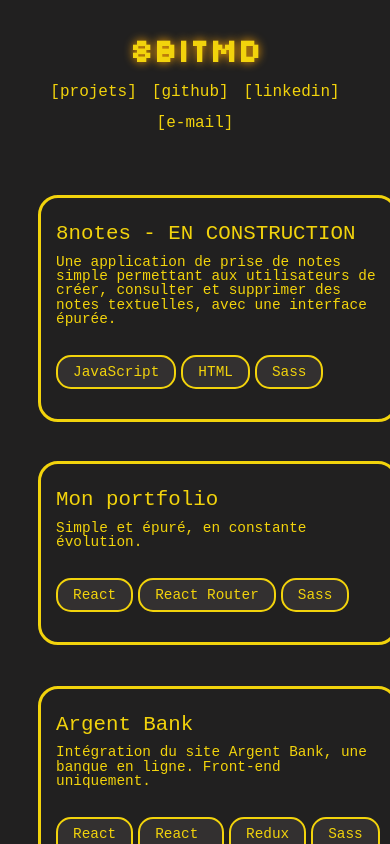
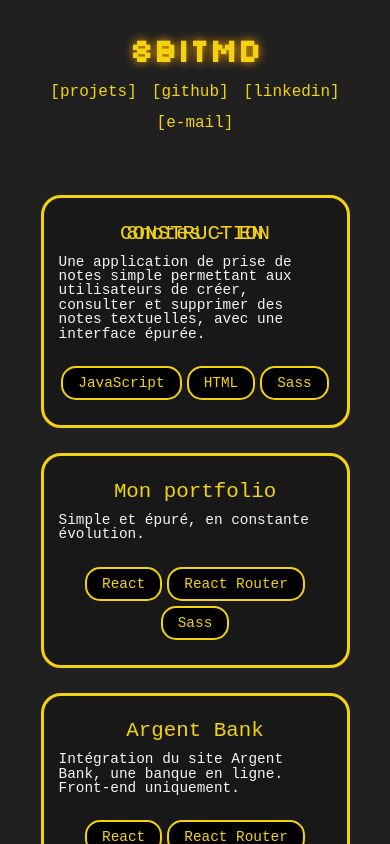
Before and after one commit to 8bitmd/portfolio, a React (Create React App) app: page /projets in a window 390 px wide. Shown: the top 844 px of the page. Built offline with nearby package versions, Linux system fonts and the light colour scheme.

Commit message:
Update styles for projects: adjust layout and visual clarity for desktop and mobile

```diff
--- a/src/assets/styles/style.css
+++ b/src/assets/styles/style.css
@@ -87,32 +87,59 @@ section h2:not(:first-of-type) {
   display: flex;
   flex-wrap: wrap;
   flex-direction: column;
+  justify-items: center;
   justify-content: center;
+  align-items: center;
   gap: 25px;
 }
 .projects .project-card {
   border-radius: 20px;
   border: solid #f2d30c;
   padding: 15px;
+  width: 70vw;
+  background-color: #181818;
 }
 .projects .project-card_title {
   font-size: 1.3em;
   line-height: 0;
 }
+@media (max-width: 500px) {
+  .projects .project-card_title {
+    text-align: center;
+  }
+}
 .projects .project-card_description {
   font-size: 0.9em;
   line-height: 1;
+  color: #f5f5f5;
+  margin-left: 10px;
+}
+@media (max-width: 500px) {
+  .projects .project-card_description {
+    margin-left: 0;
+  }
 }
 .projects .project-card_tools {
   display: flex;
+  justify-content: right;
   gap: 5px;
+  flex-wrap: wrap;
+  margin-top: 25px;
+  margin-bottom: 10px;
+}
+@media (max-width: 500px) {
+  .projects .project-card_tools {
+    justify-content: center;
+  }
 }
 .projects .project-card_tools p {
   font-size: 0.9em;
   padding: 7px 15px 7px 15px;
   border: solid 2px #f2d30c;
   border-radius: 15px;
-  background-color: #333030;
+  background-color: #000000;
+  white-space: nowrap;
+  margin: 0;
 }
 
 .nomatch {
--- a/src/assets/styles/style.sass
+++ b/src/assets/styles/style.sass
@@ -68,27 +68,45 @@ section h2:not(:first-of-type)
   display: flex
   flex-wrap: wrap
   flex-direction: column
+  justify-items: center
   justify-content: center
+  align-items: center
   gap: 25px
   .project-card
     border-radius: 20px
     border: solid $yellow
     padding: 15px
+    width: 70vw
+    background-color: #181818
     &_title
       font-size: 1.3em
       line-height: 0
+      @media (max-width: 500px)
+        text-align: center
     &_description
       font-size: 0.9em
       line-height: 1
+      color: #f5f5f5
+      margin-left: 10px
+      @media (max-width: 500px)
+        margin-left: 0
     &_tools
       display: flex
+      justify-content: right
       gap: 5px
+      flex-wrap: wrap
+      margin-top: 25px
+      margin-bottom: 10px
+      @media (max-width: 500px)
+        justify-content: center
       p
         font-size: 0.9em
         padding: 7px 15px 7px 15px
         border: solid 2px $yellow
         border-radius: 15px
-        background-color: #333030
+        background-color: #000000
+        white-space: nowrap
+        margin: 0
 
 .nomatch
   display: flex
```
Also changed, not shown: 1 other file (tests, documents, lock files or other folders).
